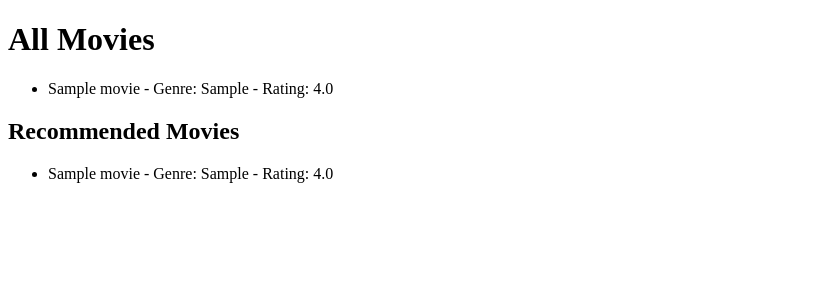
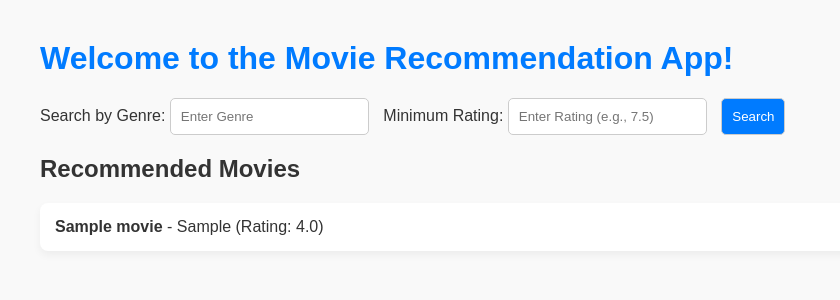
Before and after one commit to an-sh007/Movie-recommender, a Django app: page / in a window 1280 px wide. Shown: the top 300 px of the page, without its empty margins (0-840 px from the left). Run offline with Django 3.2, Linux system fonts and the light colour scheme; tables that the repository leaves empty hold one stand-in row (values such as "Sample post").

Commit message:
added styling

```diff
--- a/movie_recommendation/movie_recommendation/settings.py
+++ b/movie_recommendation/movie_recommendation/settings.py
@@ -11,6 +11,7 @@ https://docs.djangoproject.com/en/3.1/ref/settings/
 """
 
 from pathlib import Path
+import os
 
 # Build paths inside the project like this: BASE_DIR / 'subdir'.
 BASE_DIR = Path(__file__).resolve().parent.parent
@@ -124,3 +125,6 @@ USE_TZ = True
 # https://docs.djangoproject.com/en/3.1/howto/static-files/
 
 STATIC_URL = '/static/'
+STATICFILES_DIRS = [
+    os.path.join(BASE_DIR, 'movies/static'),
+]
--- /dev/null
+++ b/movie_recommendation/movies/static/movies/style.css
@@ -0,0 +1,44 @@
+body {
+    font-family: Arial, sans-serif;
+    background-color: #f9f9f9;
+    margin: 40px;
+    color: #333;
+}
+
+h1 {
+    color: #007bff;
+}
+
+form {
+    margin-bottom: 20px;
+}
+
+input, button {
+    padding: 10px;
+    margin-right: 10px;
+    border-radius: 5px;
+    border: 1px solid #ccc;
+}
+
+button {
+    background-color: #007bff;
+    color: white;
+    cursor: pointer;
+}
+
+button:hover {
+    background-color: #0056b3;
+}
+
+ul {
+    list-style-type: none;
+    padding: 0;
+}
+
+li {
+    background-color: white;
+    margin-bottom: 10px;
+    padding: 15px;
+    border-radius: 8px;
+    box-shadow: 0 4px 8px rgba(0,0,0,0.05);
+}
--- a/movie_recommendation/movies/templates/movies/home.html
+++ b/movie_recommendation/movies/templates/movies/home.html
@@ -1,21 +1,35 @@
 <!DOCTYPE html>
 <html>
 <head>
-    <title>Movie Recommendations</title>
+    {% load static %}
+<link rel="stylesheet" href="{% static 'movies/style.css' %}">
+
+    <title>Movie Recommendation</title>
 </head>
 <body>
-    <h1>All Movies</h1>
-    <ul>
-        {% for movie in movies %}
-            <li>{{ movie.name }} - Genre: {{ movie.genre }} - Rating: {{ movie.rating }}</li>
-        {% endfor %}
-    </ul>
+    <h1>Welcome to the Movie Recommendation App!</h1>
+
+    <!-- Search Form -->
+    <form method="GET" action="">
+        <label for="genre">Search by Genre:</label>
+        <input type="text" id="genre" name="genre" placeholder="Enter Genre">
+        <label for="rating">Minimum Rating:</label>
+        <input type="number" id="rating" name="rating" step="0.1" placeholder="Enter Rating (e.g., 7.5)">
+
+        <!-- <button type="submit">Search</button> -->
+
+        <button type="submit">Search</button>
+    </form>
 
     <h2>Recommended Movies</h2>
-    <ul>
-        {% for movie in recommended_movies %}
-            <li>{{ movie.name }} - Genre: {{ movie.genre }} - Rating: {{ movie.rating }}</li>
-        {% endfor %}
-    </ul>
+    {% if movies %}
+        <ul>
+            {% for movie in movies %}
+                <li><strong>{{ movie.name }}</strong> - {{ movie.genre }} (Rating: {{ movie.rating }})</li>
+            {% endfor %}
+        </ul>
+    {% else %}
+        <p>No movies found. Try a different genre.</p>
+    {% endif %}
 </body>
 </html>
--- a/movie_recommendation/movies/views.py
+++ b/movie_recommendation/movies/views.py
@@ -1,14 +1,20 @@
 from django.shortcuts import render
 from .models import Movie
-import random
 
 def home(request):
-    # Fetch all movies
+    genre_query = request.GET.get('genre', '')
+    rating_query = request.GET.get('rating', '')
+
     movies = Movie.objects.all()
 
-    # Select 3 random movies for recommendations
-    recommended_movies = random.sample(list(movies), min(3, len(movies)))
+    if genre_query:
+        movies = movies.filter(genre__icontains=genre_query)
 
-    return render(request, 'movies/home.html', {'movies': movies, 'recommended_movies': recommended_movies})
+    if rating_query:
+        try:
+            rating = float(rating_query)
+            movies = movies.filter(rating__gte=rating)  # Get movies with rating >= input
+        except ValueError:
+            pass  # Ignore invalid rating inputs
 
-# Create your views here.
+    return render(request, 'movies/home.html', {'movies': movies})
```
